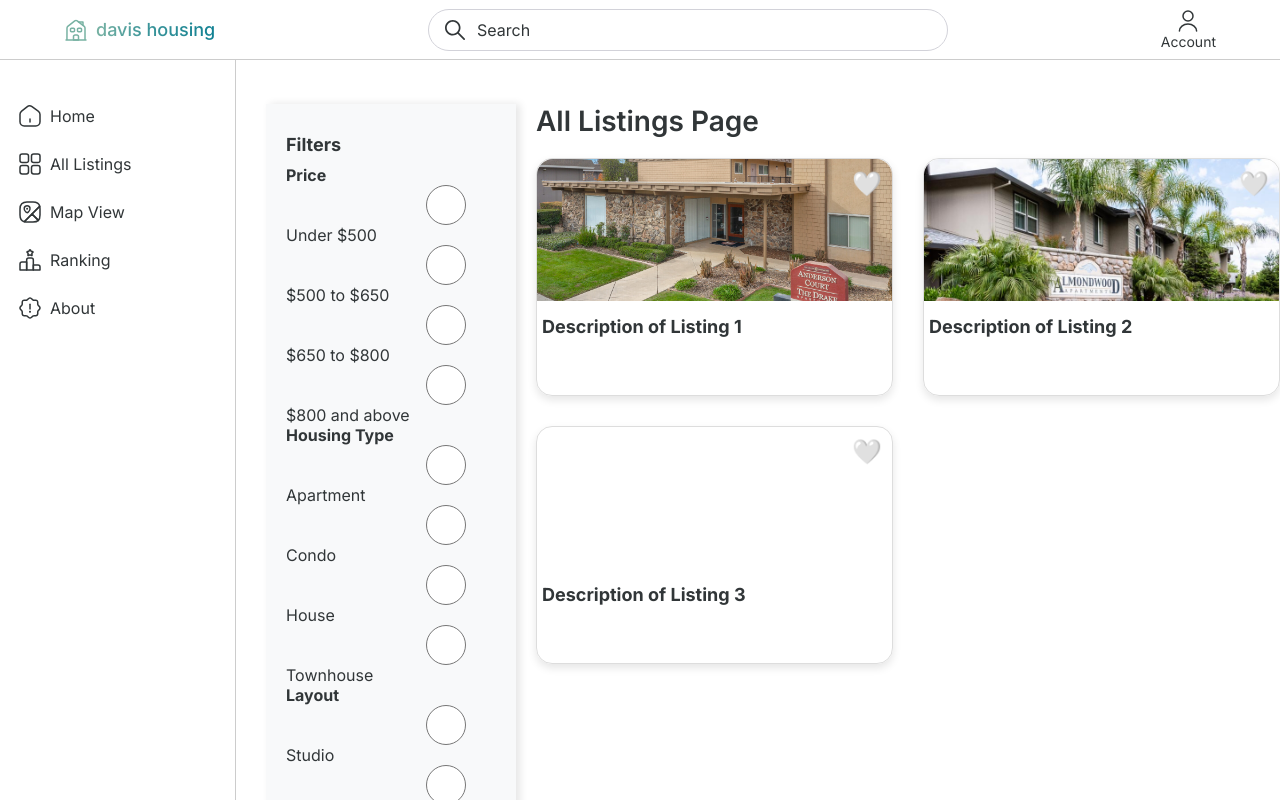
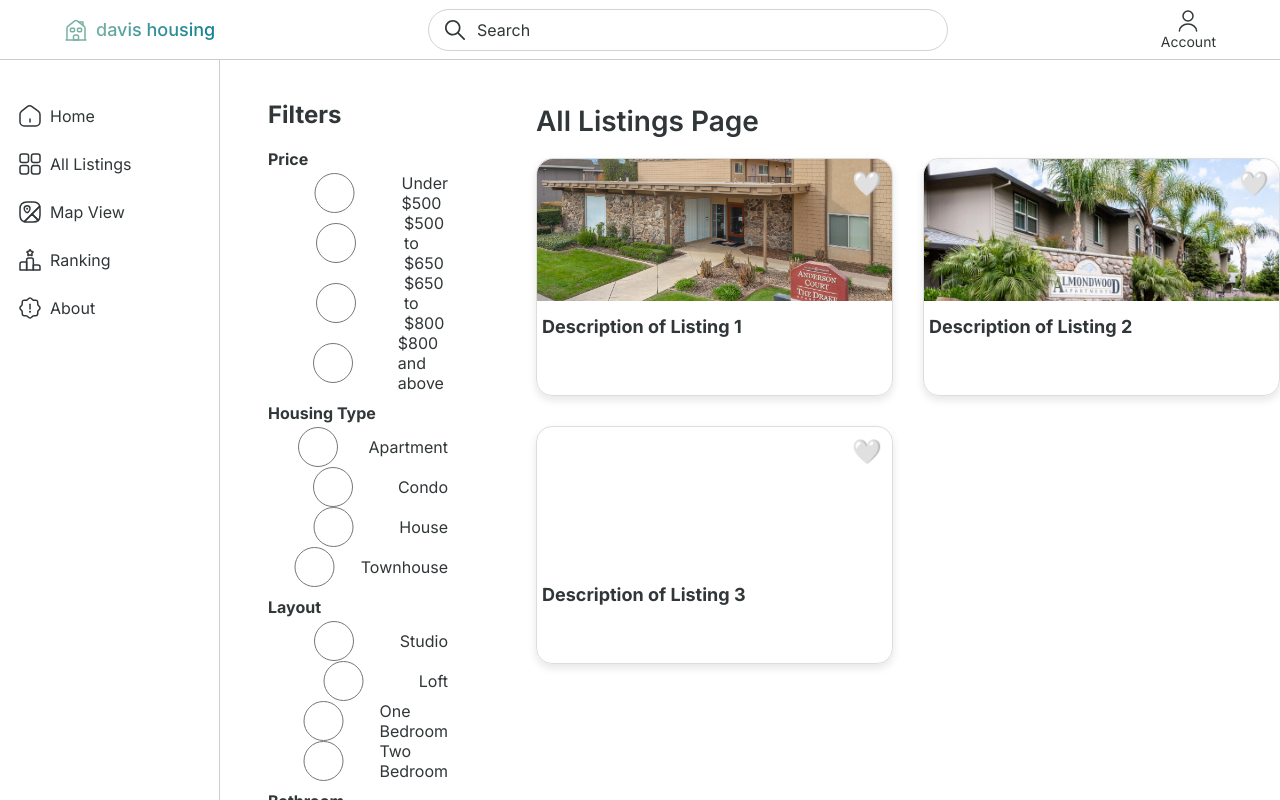
Before and after one commit to GDSC-UCD-Cohort-24-25/Apartment-Review-Website, a React (Vite) app in the folder frontend/: page /listing in a window 1280 px wide. Built offline with nearby package versions, Linux system fonts and the light colour scheme; no server answers.

Commit message:
filterbar

```diff
--- a/frontend/src/components/FilterBar.css
+++ b/frontend/src/components/FilterBar.css
@@ -1,12 +1,59 @@
+.filter-bar {
+
+    position: fixed;
+    top: 50px;
+    bottom: 0; /* NEW: this ensures the height fits from top to bottom */
+    width: 220px;
+    height: calc(100% - 30px);
+    background-color: #ffffff;
+    padding: 20px;
+    z-index: 999;
+    overflow-y: auto;
+    margin-top: 20px;
+    margin-left: -18px;
+  }
+
+  .filter-bar::-webkit-scrollbar {
+    display: none;  /* For Chrome, Safari, and newer Edge */
+  }
+
+  .filter-bar h3 {
+    font-size: 24px;
+  }
+
+  .filter-section label {
+    display: flex;
+    align-items: center; /* Vertically center the checkbox and text */
+  }
+
+  .filter-section h4 {
+    margin-top: 10px;
+    margin-bottom: 4px;
+  }
+
+  .filter-section input[type="checkbox"] {
+    all: unset;
+    appearance: none;
+    -webkit-appearance: none;
+    width: 18px;
+    height: 18px;
+    border-radius: 30%;  /* This makes the box round */
+    background-color: white;
+    border: 1px solid #ccc;
+    cursor: pointer;
+    margin-right: 8px;
+    box-sizing: border-box;
+    margin-bottom: 5px;
+  }
+
+  .filter-section input[type="checkbox"]:checked {
+    background-color: #313638;
+    border-color: #313638;
+  }
 
 
-  /* FilterBar - Position it right next to the sidebar and below the navbar */
-  .filter-bar {
-    position: fixed;
-    width: 250px;
-    height: calc(100% - 60px); /* Adjust height to take full screen except navbar */
-    background-color: #f8f9fa;
-    padding: 20px;
-    box-shadow: 4px 0 8px rgba(0, 0, 0, 0.1);
-    z-index: 999;
+  .filter-bar::after {
+    content: '';
+    display: block;
+    height: 40px; /* fake padding at bottom */
   }
--- a/frontend/src/components/Sidebar.css
+++ b/frontend/src/components/Sidebar.css
@@ -4,19 +4,27 @@
     top: var(--nav-bar-height);
     left: 0;
     /* width: var(--side-bar-width); */
-    width: 236px;
+    width: 220px;
     padding-left: 8px; /* Space between the nav bar and first link */
     padding-top: 34px;
     padding-right: 8px;
     height: 100vh;  /* Full height of the screen */
     border-right: 1px solid #ccc;  /* Adds a subtle grayish line to the right */
+    overflow-x: hidden;
+    transition: width 0.25s ease;
   }
 
 /* specifies styles when the side bar collapses */
 @media (max-width: 768px) {
+  .sidebar {
+    width: 60px; /* Shrink width when text is hidden */
+    border-right: 1px solid #ccc; /* Still keep border, now aligned to new width */
+  }
+
   .sidebar span {
-    display: none; /* Hide the text */
+    display: none;
   }
+
   .sidebar > ul div {
     justify-content: center;
   }
```
